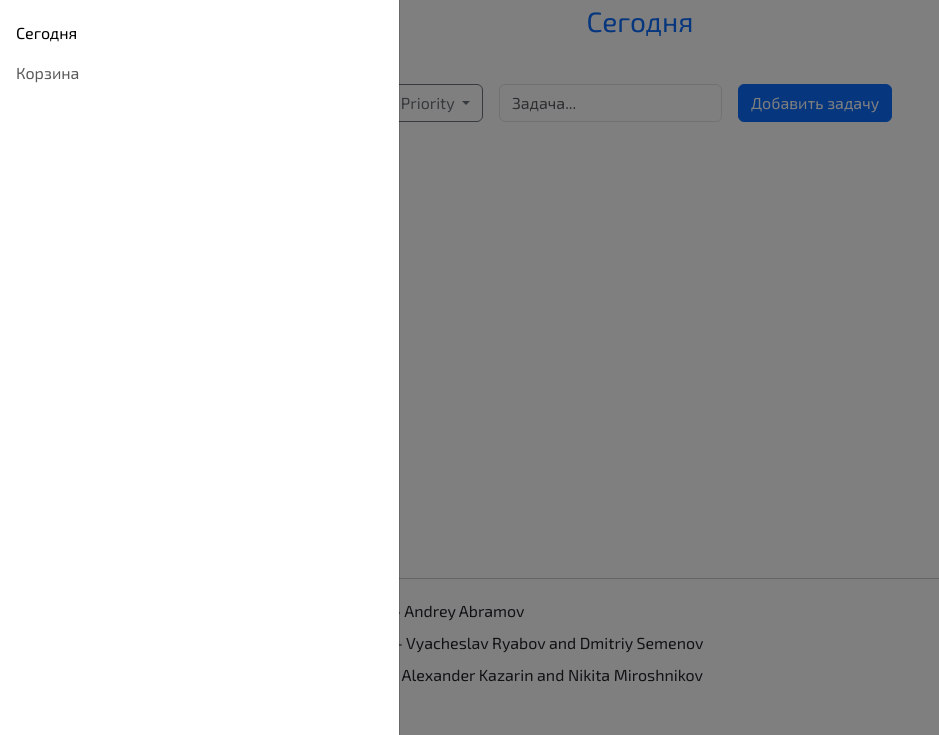
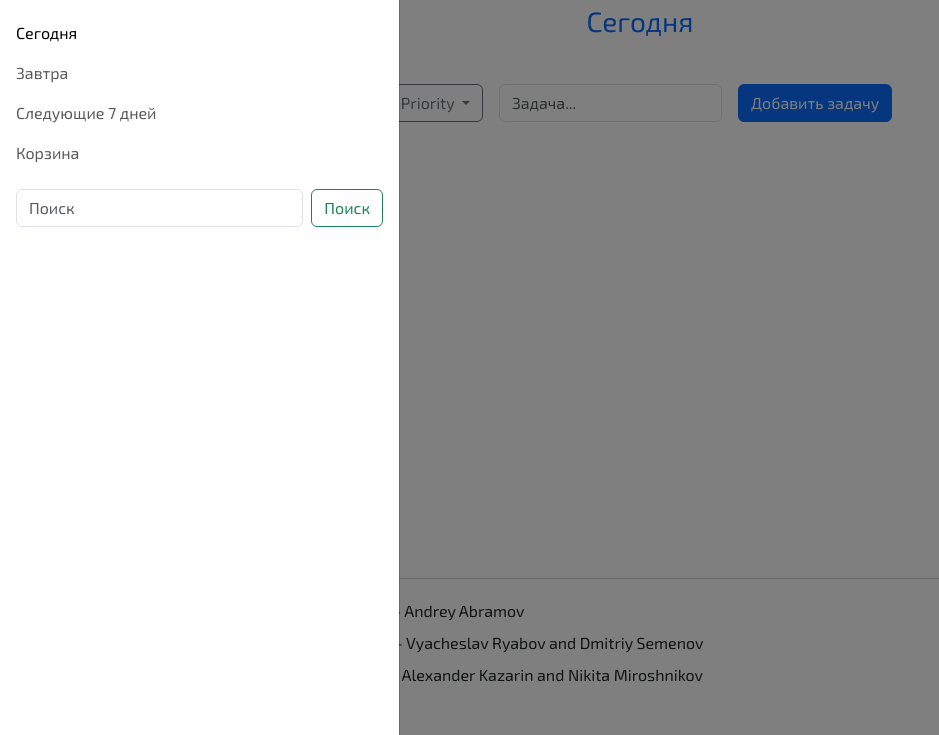
Before and after one commit to Hardtmuth/hexly_group_project_front, a website with bundled scripts: page index.html in a window 1280 px wide. Both pictures are taken after a click on the button 164 px from the left and 28 px from the top of the page. Shown: the part 65-800 px from the top of the page, without its empty margins (0-939 px from the left). Built offline with nearby package versions, Linux system fonts and the light colour scheme; files whose address does not match are found by name.

Commit message:
modified README

```diff
--- a/index.html
+++ b/index.html
@@ -25,21 +25,21 @@
                   <li class="nav-item">
                     <a class="nav-link active" aria-current="page" href="/index.html">Сегодня</a>
                   </li>
-                  <!-- <li class="nav-item">
+                  <li class="nav-item">
                     <a class="nav-link" href="html/nextDay.html">Завтра</a>
                   </li>
                   <li class="nav-item">
                     <a class="nav-link" href="html/theNext7Day.html">Следующие 7 дней</a>
-                  </li> -->
+                  </li>
                   </li>
                   <li class="nav-item">
                     <a class="nav-link" href="html/cart.html">Корзина</a>
                   </li>
                 </ul>
-                <!-- <form class="d-flex mt-3" role="search">
+                <form class="d-flex mt-3" role="search">
                   <input class="form-control me-2" type="search" placeholder="Поиск" aria-label="Поиск">
                   <button class="btn btn-outline-success" type="submit">Поиск</button>
-                </form> -->
+                </form>
               </div>
             </div>
           </div>
```
Also changed, not shown: README.md, css/main.css (line endings or trailing spaces).
